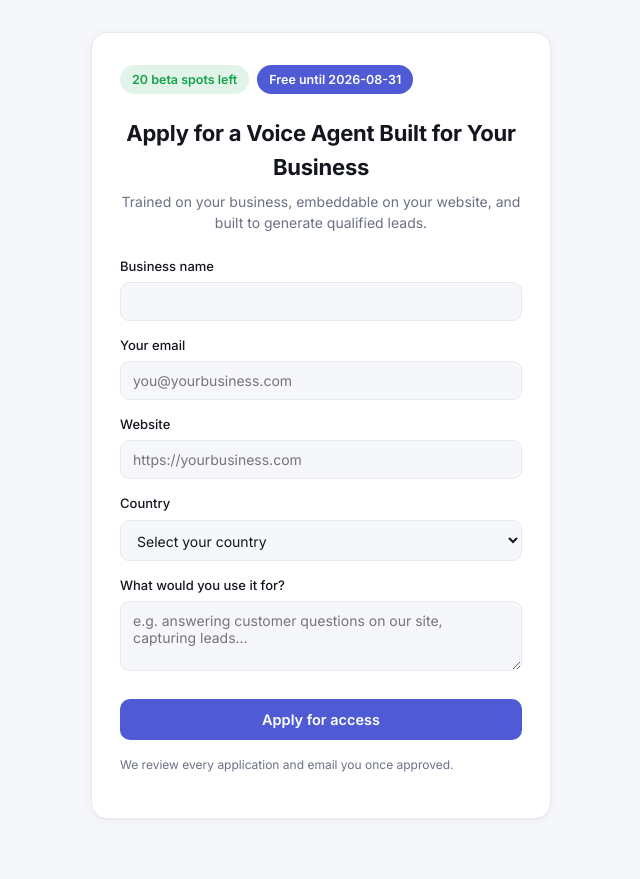
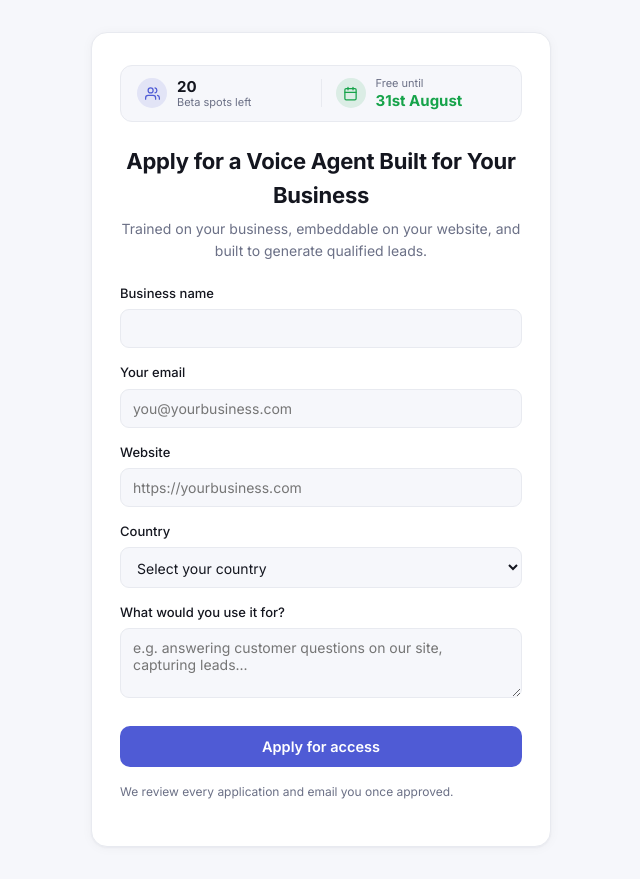
Before and after one commit to indishmarketer/voice-agent, a FastAPI app: page /apply in a window 1280 px wide. Shown: the whole page, without its empty margins (319-959 px from the left). Before the commit the page ends 819 px from the top, so only its background shows below. Run offline with FastAPI, Linux system fonts and the light colour scheme; some libraries are stand-ins or nearby versions.

Commit message:
Replace the pill row on /apply with a compact stat card, add the missing favicon, and format the trial date human-readably
The pill-badge row (a plain "X spots left" chip and a solid-fill "Free
until" chip) is now a two-stat card matching the rest of the app's own
stat-card language (icon badge + number/label), sized down from the
reference to stay compact rather than tall. Trial end date now renders as
"31st August" instead of the raw "2026-08-31" ISO string. Every other
page in the app sets a favicon/apple-touch-icon; /apply was the one
missing it.

Co-Authored-By: Claude Sonnet 5 <noreply@anthropic.com>

```diff
--- a/app/main.py
+++ b/app/main.py
@@ -1569,6 +1569,18 @@ def _slugify(business_name: str) -> str:
     return base
 
 
+def _ordinal_date(iso_date: str) -> str:
+    """"2026-08-31" -> "31st August" - falls back to the raw string if it is
+    not a plain ISO date, rather than raising on a malformed config value."""
+    try:
+        dt = datetime.datetime.strptime(iso_date, "%Y-%m-%d")
+    except ValueError:
+        return iso_date
+    day = dt.day
+    suffix = "th" if 10 <= day % 100 <= 20 else {1: "st", 2: "nd", 3: "rd"}.get(day % 10, "th")
+    return f"{day}{suffix} {dt.strftime('%B')}"
+
+
 @app.get("/apply", response_class=HTMLResponse)
 async def apply_page(request: Request) -> Response:
     spots_left = max(0, config.MAX_ACCOUNTS - store.count_approved_accounts())
@@ -1581,7 +1593,7 @@ async def apply_page(request: Request) -> Response:
             # later renames their live agent's brand_name setting to.
             "brand": config.BRAND_NAME,
             "spots_left": spots_left,
-            "trial_end": config.DEFAULT_TRIAL_END_DATE,
+            "trial_end": _ordinal_date(config.DEFAULT_TRIAL_END_DATE),
         },
     )
 
--- a/templates/apply.html
+++ b/templates/apply.html
@@ -4,6 +4,8 @@
     <meta charset="UTF-8">
     <meta name="viewport" content="width=device-width, initial-scale=1.0">
     <title>Apply for beta access — {{ brand }}</title>
+    <link rel="icon" type="image/png" href="{{ asset('img/favicon.png') }}">
+    <link rel="apple-touch-icon" href="{{ asset('img/apple-touch-icon.png') }}">
     <script>
         try {
             var __theme = localStorage.getItem("theme");
@@ -76,17 +78,52 @@
         .done { text-align: center; }
         .done h1 { margin-top: 8px; }
         .terms { color: var(--text-muted); font-size: 12px; margin-top: 16px; }
+
+        .stat-row {
+            display: flex; align-items: center; gap: 14px;
+            background: var(--bg); border: 1px solid var(--border);
+            border-radius: 12px; padding: 11px 16px; margin-bottom: 22px;
+        }
+        .stat-item { display: flex; align-items: center; gap: 10px; flex: 1; min-width: 0; }
+        .stat-icon {
+            width: 30px; height: 30px; border-radius: 50%; flex-shrink: 0;
+            display: flex; align-items: center; justify-content: center;
+        }
+        .stat-icon svg { width: 15px; height: 15px; }
+        .stat-num { font-size: 15px; font-weight: 700; line-height: 1.2; }
+        .stat-label { font-size: 11px; color: var(--text-muted); line-height: 1.25; }
+        .stat-divider { width: 1px; height: 28px; background: var(--border); flex-shrink: 0; }
     </style>
 </head>
 <body>
     <div class="card">
-        <div style="display:flex;gap:8px;flex-wrap:wrap;margin-bottom:4px">
-            {% if spots_left > 0 %}
-            <div class="pill">{{ spots_left }} beta spot{{ "s" if spots_left != 1 else "" }} left</div>
-            {% else %}
-            <div class="pill" style="background: var(--danger-bg); color: var(--danger);">Beta is full</div>
-            {% endif %}
-            <div class="pill" style="background: var(--primary); color: #fff;">Free until {{ trial_end }}</div>
+        <div class="stat-row">
+            <div class="stat-item">
+                <div class="stat-icon" style="background: rgba(79,91,213,.12); color: var(--primary);">
+                    <svg viewBox="0 0 24 24" fill="none" stroke="currentColor" stroke-width="2" stroke-linecap="round" stroke-linejoin="round"><path d="M17 21v-2a4 4 0 0 0-4-4H5a4 4 0 0 0-4 4v2"/><circle cx="9" cy="7" r="4"/><path d="M23 21v-2a4 4 0 0 0-3-3.87"/><path d="M16 3.13a4 4 0 0 1 0 7.75"/></svg>
+                </div>
+                {% if spots_left > 0 %}
+                <div>
+                    <div class="stat-num">{{ spots_left }}</div>
+                    <div class="stat-label">Beta spot{{ "s" if spots_left != 1 else "" }} left</div>
+                </div>
+                {% else %}
+                <div>
+                    <div class="stat-num" style="color: var(--danger)">Full</div>
+                    <div class="stat-label">Beta spots</div>
+                </div>
+                {% endif %}
+            </div>
+            <div class="stat-divider"></div>
+            <div class="stat-item">
+                <div class="stat-icon" style="background: var(--success-bg); color: var(--success);">
+                    <svg viewBox="0 0 24 24" fill="none" stroke="currentColor" stroke-width="2" stroke-linecap="round" stroke-linejoin="round"><rect x="3" y="4" width="18" height="18" rx="2"/><path d="M16 2v4M8 2v4M3 10h18"/></svg>
+                </div>
+                <div>
+                    <div class="stat-label" style="margin-bottom:1px">Free until</div>
+                    <div class="stat-num" style="color: var(--success)">{{ trial_end }}</div>
+                </div>
+            </div>
         </div>
 
         <div id="form-view">
```
